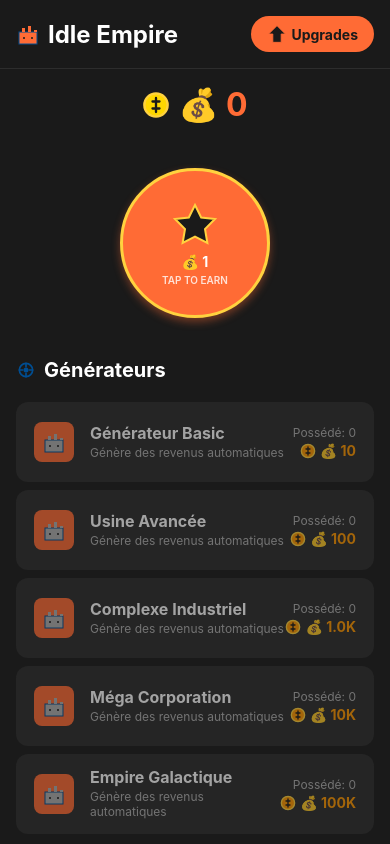
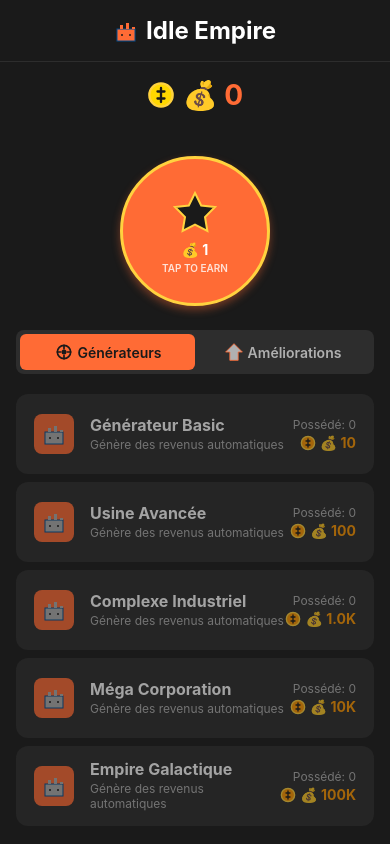
Before and after one commit to creach-t/idle-game-expo, a React Native app: screen / in a window 390 px wide. Built offline with nearby package versions, Linux system fonts and the light colour scheme.

Commit message:
🎮 Integrate upgrades as tab navigation alongside generators

```diff
--- a/src/screens/GameScreen.js
+++ b/src/screens/GameScreen.js
@@ -7,22 +7,21 @@ import {
   SafeAreaView,
   StatusBar,
   TouchableOpacity,
-  Modal,
 } from 'react-native';
 import { useGameLogic } from '../hooks/useGameLogic';
 import ClickButton from '../components/ClickButton';
 import Generator from '../components/Generator';
-import UpgradesScreen from './UpgradesScreen';
+import ClickUpgrade from '../components/ClickUpgrade';
 import GameIcon from '../components/icons/GameIcon';
 import { COLORS, SPACING } from '../constants/gameConstants';
 import { formatCurrency, formatPerSecond } from '../utils/gameUtils';
 
 /**
- * 🎮 GameScreen - Main game interface with upgrades integration
- * Simple, focused layout with all essential elements
+ * 🎮 GameScreen - Main game interface with tab-based navigation
+ * Generators and Upgrades in separate tabs
  */
 const GameScreen = () => {
-  const [showUpgrades, setShowUpgrades] = useState(false);
+  const [activeTab, setActiveTab] = useState('generators'); // 'generators' or 'upgrades'
 
   const {
     currency,
@@ -65,14 +64,6 @@ const GameScreen = () => {
           <GameIcon type="factory" size={24} color={COLORS.primary} />
           <Text style={styles.title}>Idle Empire</Text>
         </View>
-
-        <TouchableOpacity
-          style={styles.upgradesButton}
-          onPress={() => setShowUpgrades(true)}
-        >
-          <GameIcon type="upgrade" size={20} color={COLORS.background} />
-          <Text style={styles.upgradesButtonText}>Upgrades</Text>
-        </TouchableOpacity>
       </View>
 
       {/* Currency Display */}
@@ -115,15 +106,55 @@ const GameScreen = () => {
         )}
       </View>
 
-      {/* Generators section */}
-      <View style={styles.generatorsSection}>
-        <View style={styles.sectionHeader}>
-          <GameIcon type="generator" size={20} color={COLORS.secondary} />
-          <Text style={styles.sectionTitle}>Générateurs</Text>
+      {/* Tab Navigation */}
+      <View style={styles.tabContainer}>
+        <TouchableOpacity
+          style={[
+            styles.tab,
+            activeTab === 'generators' && styles.activeTab
+          ]}
+          onPress={() => setActiveTab('generators')}
+        >
+          <GameIcon
+            type="generator"
+            size={20}
+            color={activeTab === 'generators' ? COLORS.background : COLORS.textSecondary}
+          />
+          <Text style={[
+            styles.tabText,
+            activeTab === 'generators' && styles.activeTabText
+          ]}>
+            Générateurs
+          </Text>
+        </TouchableOpacity>
+
+        <TouchableOpacity
+          style={[
+            styles.tab,
+            activeTab === 'upgrades' && styles.activeTab
+          ]}
+          onPress={() => setActiveTab('upgrades')}
+        >
+          <GameIcon
+            type="upgrade"
+            size={20}
+            color={activeTab === 'upgrades' ? COLORS.background : COLORS.textSecondary}
+          />
+          <Text style={[
+            styles.tabText,
+            activeTab === 'upgrades' && styles.activeTabText
+          ]}>
+            Améliorations
+          </Text>
+        </TouchableOpacity>
       </View>
 
+      {/* Content Section */}
+      <View style={styles.contentSection}>
+        {activeTab === 'generators' ? (
+          // Generators Tab
           <ScrollView
-          style={styles.generatorsList}
+            style={styles.scrollView}
             showsVerticalScrollIndicator={false}
           >
             {generators.map((generator) => (
@@ -135,22 +166,48 @@ const GameScreen = () => {
               />
             ))}
           </ScrollView>
+        ) : (
+          // Upgrades Tab
+          <ScrollView
+            style={styles.scrollView}
+            showsVerticalScrollIndicator={false}
+          >
+            {/* Multiplicateur info */}
+            <View style={styles.multiplierInfo}>
+              <Text style={styles.multiplierText}>
+                Multiplicateur total: <Text style={styles.multiplierValue}>
+                  {getTotalClickMultiplier().toFixed(2)}x
+                </Text>
+              </Text>
             </View>
 
-      {/* Upgrades Modal */}
-      <Modal
-        visible={showUpgrades}
-        animationType="slide"
-        presentationStyle="pageSheet"
-      >
-        <UpgradesScreen
-          currency={currency}
-          clickUpgrades={clickUpgrades}
-          onBuyClickUpgrade={handleBuyClickUpgrade}
-          getTotalClickMultiplier={getTotalClickMultiplier}
-          onClose={() => setShowUpgrades(false)}
+            {clickUpgrades && clickUpgrades.length > 0 ? (
+              clickUpgrades.map((upgrade) => (
+                <ClickUpgrade
+                  key={upgrade.id}
+                  upgrade={upgrade}
+                  onBuy={handleBuyClickUpgrade}
+                  canAfford={currency >= upgrade.cost}
                 />
-      </Modal>
+              ))
+            ) : (
+              <View style={styles.emptyState}>
+                <Text style={styles.emptyText}>Aucun améliorateur disponible</Text>
+              </View>
+            )}
+
+            {/* Conseils */}
+            <View style={styles.tipsSection}>
+              <Text style={styles.tipsTitle}>💡 Conseils</Text>
+              <Text style={styles.tipText}>
+                • Les améliorations augmentent de façon exponentielle{'\n'}
+                • Équilibrez entre clics et générateurs{'\n'}
+                • Les premiers niveaux sont les plus rentables
+              </Text>
+            </View>
+          </ScrollView>
+        )}
+      </View>
     </SafeAreaView>
   );
 };
@@ -173,7 +230,7 @@ const styles = StyleSheet.create({
   header: {
     flexDirection: 'row',
     alignItems: 'center',
-    justifyContent: 'space-between',
+    justifyContent: 'center',
     paddingVertical: SPACING.md,
     paddingHorizontal: SPACING.md,
     borderBottomWidth: 1,
@@ -189,20 +246,6 @@ const styles = StyleSheet.create({
     color: COLORS.text,
     marginLeft: SPACING.sm,
   },
-  upgradesButton: {
-    flexDirection: 'row',
-    alignItems: 'center',
-    backgroundColor: COLORS.primary,
-    paddingHorizontal: SPACING.md,
-    paddingVertical: SPACING.sm,
-    borderRadius: 20,
-  },
-  upgradesButtonText: {
-    fontSize: 14,
-    fontWeight: 'bold',
-    color: COLORS.background,
-    marginLeft: SPACING.xs,
-  },
   currencySection: {
     alignItems: 'center',
     paddingVertical: SPACING.md,
@@ -214,7 +257,7 @@ const styles = StyleSheet.create({
     marginBottom: SPACING.xs,
   },
   currency: {
-    fontSize: 32,
+    fontSize: 28,
     fontWeight: 'bold',
     color: COLORS.primary,
     marginLeft: SPACING.sm,
@@ -225,7 +268,7 @@ const styles = StyleSheet.create({
     marginBottom: SPACING.xs,
   },
   income: {
-    fontSize: 16,
+    fontSize: 14,
     color: COLORS.success,
     fontWeight: '600',
     marginLeft: SPACING.sm,
@@ -235,7 +278,7 @@ const styles = StyleSheet.create({
     alignItems: 'center',
   },
   prestige: {
-    fontSize: 14,
+    fontSize: 12,
     color: COLORS.accent,
     fontWeight: '600',
     marginLeft: SPACING.sm,
@@ -245,29 +288,91 @@ const styles = StyleSheet.create({
     paddingVertical: SPACING.lg,
   },
   clickMultiplier: {
-    fontSize: 14,
+    fontSize: 12,
     color: COLORS.accent,
     fontWeight: '600',
     marginTop: SPACING.sm,
   },
-  generatorsSection: {
+  tabContainer: {
+    flexDirection: 'row',
+    backgroundColor: COLORS.surface,
+    marginHorizontal: SPACING.md,
+    borderRadius: 8,
+    padding: 4,
+  },
+  tab: {
+    flex: 1,
+    flexDirection: 'row',
+    alignItems: 'center',
+    justifyContent: 'center',
+    paddingVertical: SPACING.sm,
+    paddingHorizontal: SPACING.md,
+    borderRadius: 6,
+  },
+  activeTab: {
+    backgroundColor: COLORS.primary,
+  },
+  tabText: {
+    fontSize: 14,
+    fontWeight: '600',
+    color: COLORS.textSecondary,
+    marginLeft: SPACING.xs,
+  },
+  activeTabText: {
+    color: COLORS.background,
+  },
+  contentSection: {
     flex: 1,
     paddingTop: SPACING.md,
   },
-  sectionHeader: {
-    flexDirection: 'row',
+  scrollView: {
+    flex: 1,
+  },
+  multiplierInfo: {
+    backgroundColor: COLORS.surface,
+    marginHorizontal: SPACING.md,
+    marginBottom: SPACING.md,
+    padding: SPACING.md,
+    borderRadius: 8,
+    borderLeftWidth: 4,
+    borderLeftColor: COLORS.primary,
+  },
+  multiplierText: {
+    fontSize: 16,
+    color: COLORS.text,
+    fontWeight: '600',
+  },
+  multiplierValue: {
+    color: COLORS.primary,
+    fontWeight: 'bold',
+  },
+  emptyState: {
+    padding: SPACING.lg,
     alignItems: 'center',
-    marginBottom: SPACING.md,
-    marginHorizontal: SPACING.md,
   },
-  sectionTitle: {
-    fontSize: 20,
+  emptyText: {
+    fontSize: 16,
+    color: COLORS.textSecondary,
+    textAlign: 'center',
+  },
+  tipsSection: {
+    backgroundColor: COLORS.surface,
+    margin: SPACING.md,
+    padding: SPACING.md,
+    borderRadius: 8,
+    borderWidth: 1,
+    borderColor: COLORS.accent,
+  },
+  tipsTitle: {
+    fontSize: 16,
     fontWeight: 'bold',
+    color: COLORS.accent,
+    marginBottom: SPACING.sm,
+  },
+  tipText: {
+    fontSize: 14,
     color: COLORS.text,
-    marginLeft: SPACING.sm,
-  },
-  generatorsList: {
-    flex: 1,
+    lineHeight: 20,
   },
 });
 
```
Lines whose indentation alone changed are shown as unchanged.
